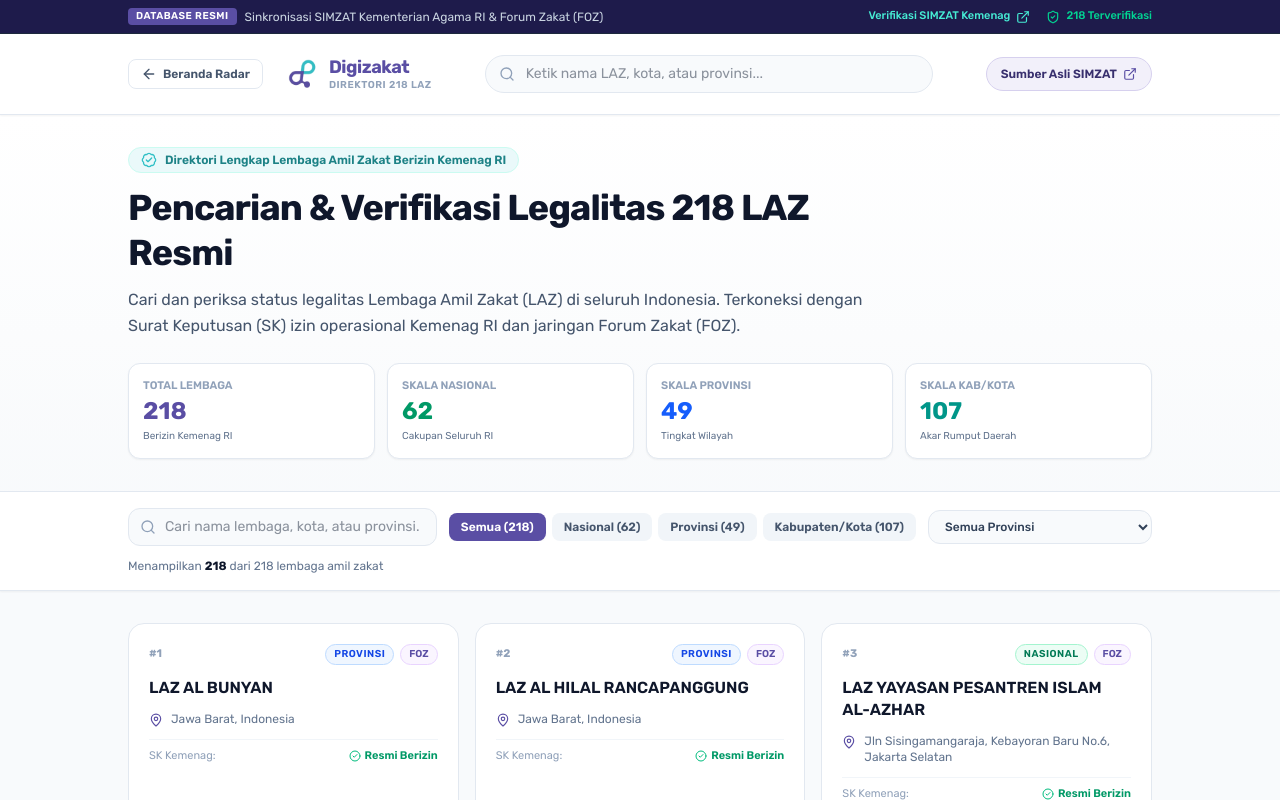
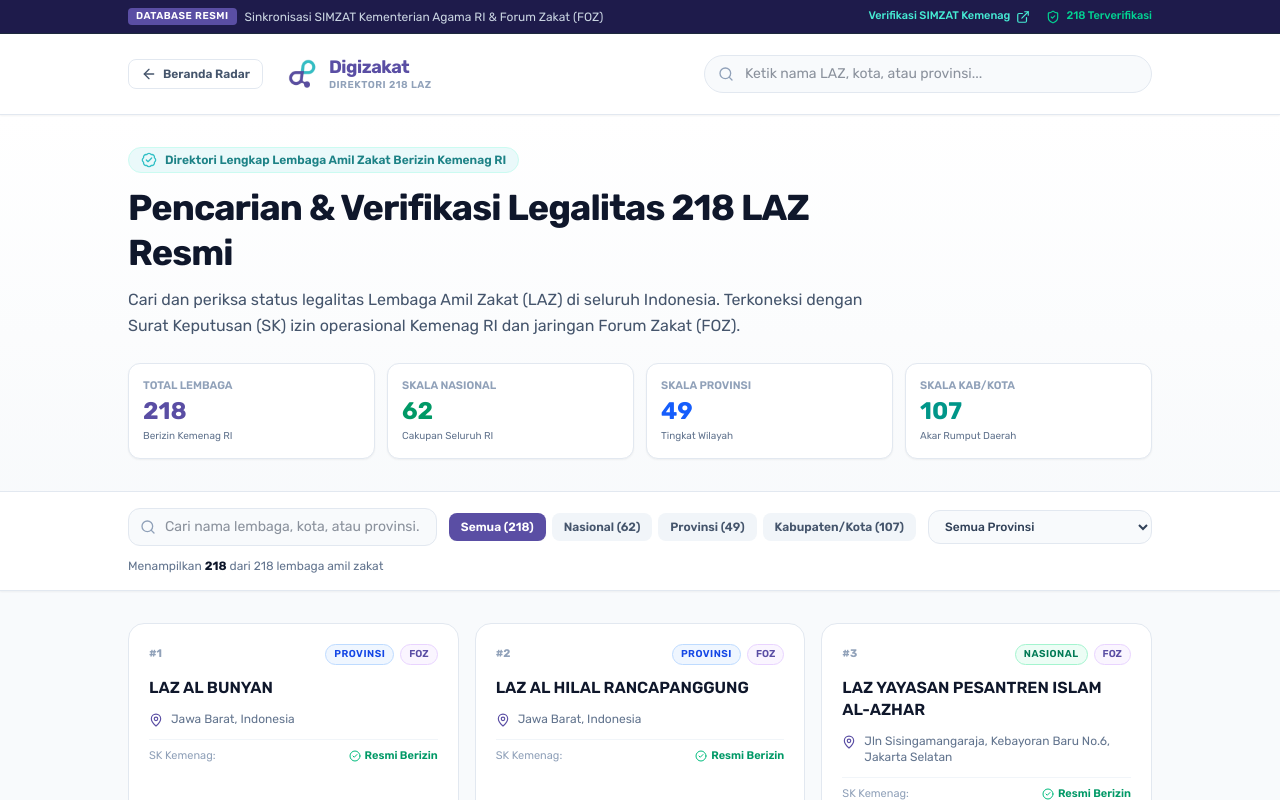
Before and after one commit to samudracodestudio/digizakat, a Next.js app: page /direktori-laz in a window 1280 px wide. Shown: the top 800 px of the page. Built offline with nearby package versions, Linux system fonts and the light colour scheme.

Commit message:
style: remove 'Sumber Asli SIMZAT' button from direktori header

```diff
--- a/app/direktori-laz/page.tsx
+++ b/app/direktori-laz/page.tsx
@@ -172,7 +172,7 @@ export default function DirektoriLazPage() {
           </div>
 
           {/* Quick Search */}
-          <div className="flex-1 max-w-md relative hidden sm:block">
+          <div className="flex-1 max-w-md relative hidden sm:block ml-auto">
             <div className="absolute inset-y-0 left-0 pl-3.5 flex items-center pointer-events-none">
               <Search className="h-4 w-4 text-slate-400" />
             </div>
@@ -184,16 +184,6 @@ export default function DirektoriLazPage() {
               className="w-full pl-10 pr-4 py-2 text-xs sm:text-sm bg-slate-50 hover:bg-slate-100/70 focus:bg-white border border-slate-200 focus:border-[#5a4ea4] rounded-full focus:outline-none transition-all"
             />
           </div>
-
-          <a
-            href="https://simzat.kemenag.go.id/simzat/apps/web/daftar_laz"
-            target="_blank"
-            rel="noopener noreferrer"
-            className="inline-flex items-center gap-1.5 px-3.5 py-2 rounded-full text-xs font-semibold bg-[#f2f0fa] hover:bg-[#e4e0f5] text-[#382f6e] border border-[#d6d0ee] transition shrink-0"
-          >
-            <span>Sumber Asli SIMZAT</span>
-            <ExternalLink className="w-3.5 h-3.5 text-[#5a4ea4]" />
-          </a>
 
         </div>
       </header>
```
